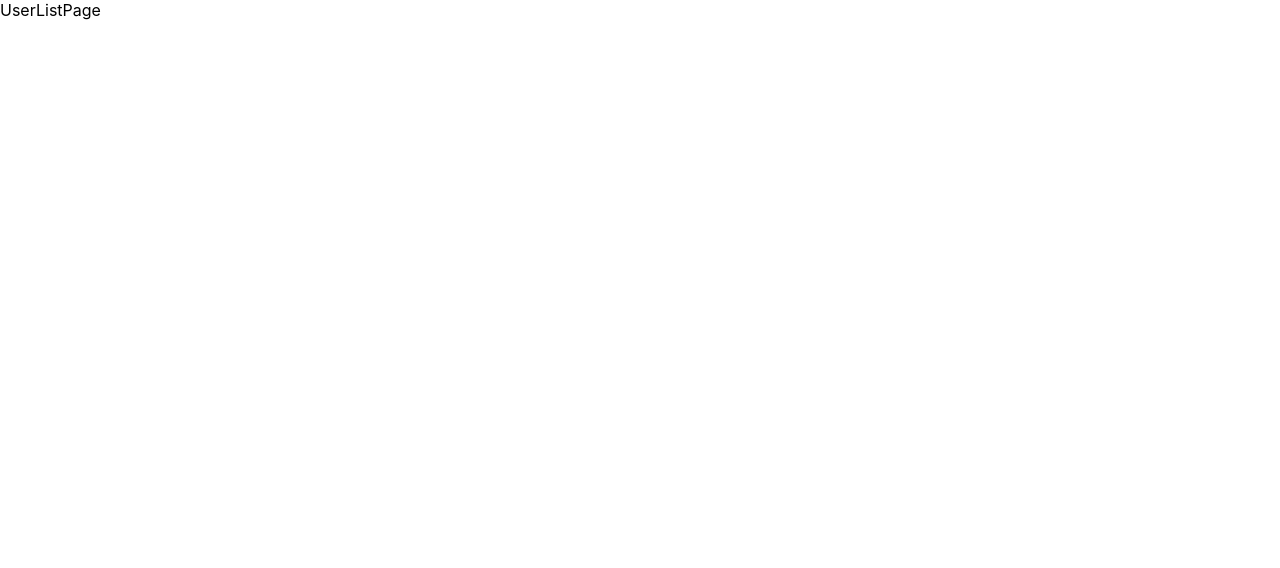
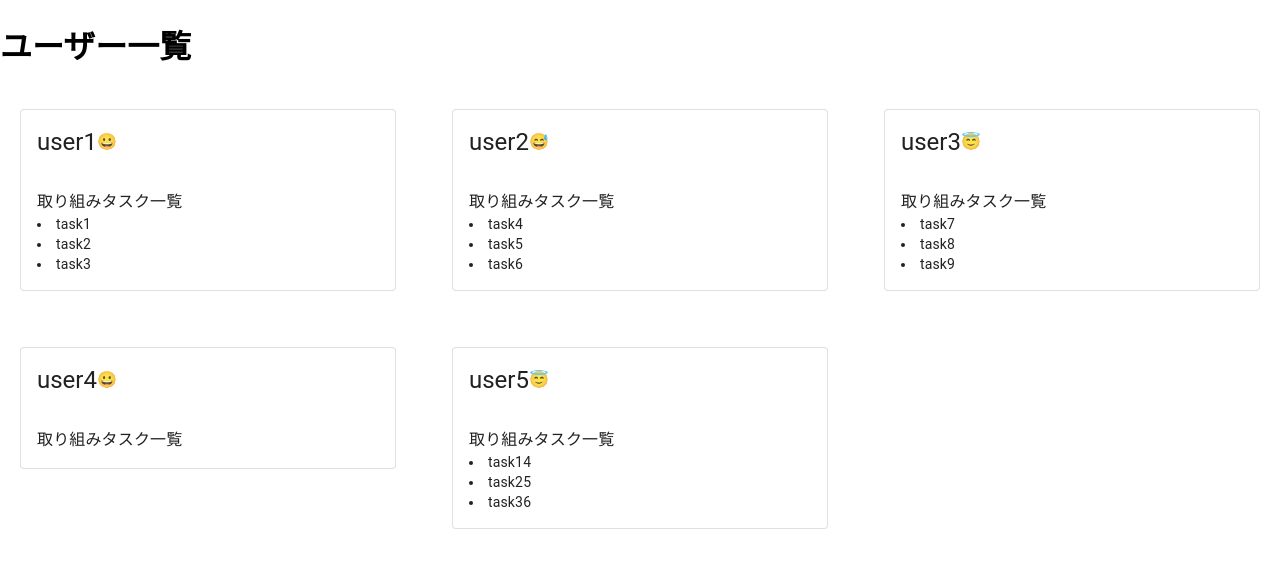
Before and after one commit to KK56ken/GMO_Hackathon-TeamC-Frontend, a React (Create React App) app in the folder teamc-app/: page /users in a window 1280 px wide. Shown: the top 568 px of the page. Built offline with nearby package versions, Linux system fonts and the light colour scheme.

Commit message:
feat: ユーザー一覧画面の作成

```diff
--- a/teamc-app/src/components/UserComponent.tsx
+++ b/teamc-app/src/components/UserComponent.tsx
@@ -1,3 +1,4 @@
+import { CardActionArea } from "@mui/material";
 import Card from "@mui/material/Card";
 import CardContent from "@mui/material/CardContent";
 import Typography from "@mui/material/Typography";
@@ -8,11 +9,13 @@ type UserComponentProps = {
   status: number;
   tasks: string[];
 };
+
 const emojis = ["😀", "😅", "😇"];
 
 const UserComponent = (userComponentProps: UserComponentProps) => {
   return (
     <Card sx={{ minWidth: 275, margin: "20px" }} variant="outlined">
+      <CardActionArea href={`/users/${userComponentProps.userId}`}>
         <CardContent style={{ display: "flex", alignItems: "center" }}>
           <Typography variant="h5" component="div">
             {userComponentProps.userName}
@@ -29,6 +32,7 @@ const UserComponent = (userComponentProps: UserComponentProps) => {
             ))}
           </Typography>
         </CardContent>
+      </CardActionArea>
     </Card>
   );
 };
--- a/teamc-app/src/pages/UserListPage.tsx
+++ b/teamc-app/src/pages/UserListPage.tsx
@@ -1,7 +1,58 @@
 import React from "react";
+import UserComponent from "../components/UserComponent";
+import Grid from "@mui/material/Grid";
+
+const users = [
+  {
+    userId: 1,
+    userName: "user1",
+    status: 0,
+    tasks: ["task1", "task2", "task3"],
+  },
+  {
+    userId: 2,
+    userName: "user2",
+    status: 1,
+    tasks: ["task4", "task5", "task6"],
+  },
+  {
+    userId: 3,
+    userName: "user3",
+    status: 2,
+    tasks: ["task7", "task8", "task9"],
+  },
+  {
+    userId: 4,
+    userName: "user4",
+    status: 0,
+    tasks: [],
+  },
+  {
+    userId: 5,
+    userName: "user5",
+    status: 2,
+    tasks: ["task14", "task25", "task36"],
+  },
+];
 
 const UserListPage = () => {
-  return <div>UserListPage</div>;
+  return (
+    <div>
+      <h1>ユーザー一覧</h1>
+      <Grid container spacing={2}>
+        {users.map((user) => (
+          <Grid item xs={12} sm={6} md={4} key={user.userId}>
+            <UserComponent
+              userId={user.userId}
+              userName={user.userName}
+              status={user.status}
+              tasks={user.tasks}
+            />
+          </Grid>
+        ))}
+      </Grid>
+    </div>
+  );
 };
 
 export default UserListPage;
```
Lines whose indentation alone changed are shown as unchanged.
